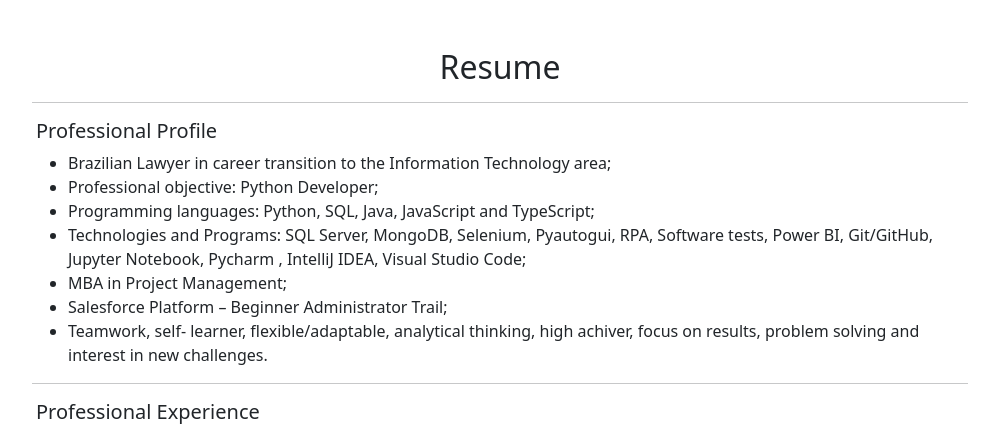
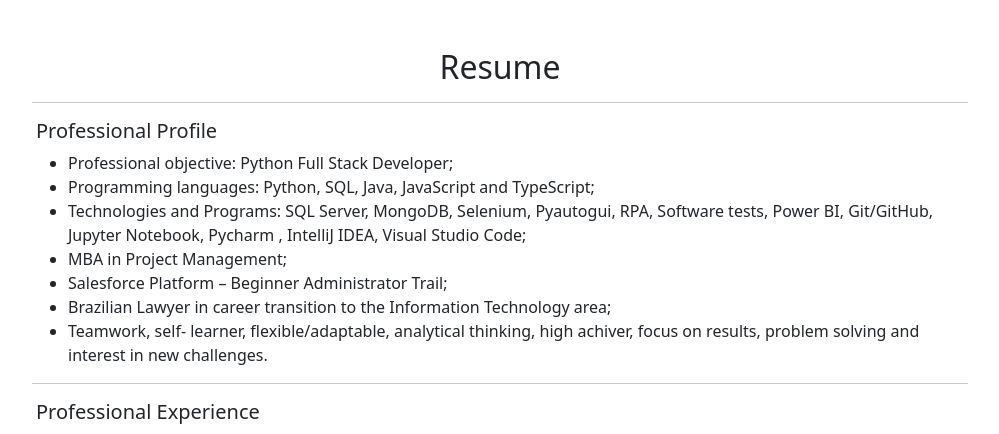
Before and after one commit to pcarpes/pedro_web_page, a Flask app: page /resume in a window 1280 px wide. Shown: the part 56-490 px from the top of the page, without its empty margins (140-1139 px from the left). Run offline with Flask 3, Linux system fonts and the light colour scheme.

Commit message:
Update resume.html

```diff
--- a/templates/resume.html
+++ b/templates/resume.html
@@ -8,12 +8,12 @@
     <h5>Professional Profile</h5>
     <div>
       <ul>
-        <li>Brazilian Lawyer in career transition to the Information Technology area;</li>
-        <li>Professional objective: Python Developer;</li>
+        <li>Professional objective: Python Full Stack Developer;</li>
         <li>Programming languages: Python, SQL, Java, JavaScript and TypeScript;</li>
         <li>Technologies and Programs: SQL Server, MongoDB, Selenium, Pyautogui, RPA, Software tests, Power BI, Git/GitHub, Jupyter Notebook, Pycharm , IntelliJ IDEA, Visual Studio Code;   </li>
         <li>MBA in Project Management;</li>
         <li>Salesforce Platform – Beginner Administrator Trail;</li>
+        <li>Brazilian Lawyer in career transition to the Information Technology area;</li>
         <li>Teamwork, self- learner, flexible/adaptable, analytical thinking, high achiver, focus on results, problem solving and interest in new challenges. </li>
       </ul>
     </div>
```
